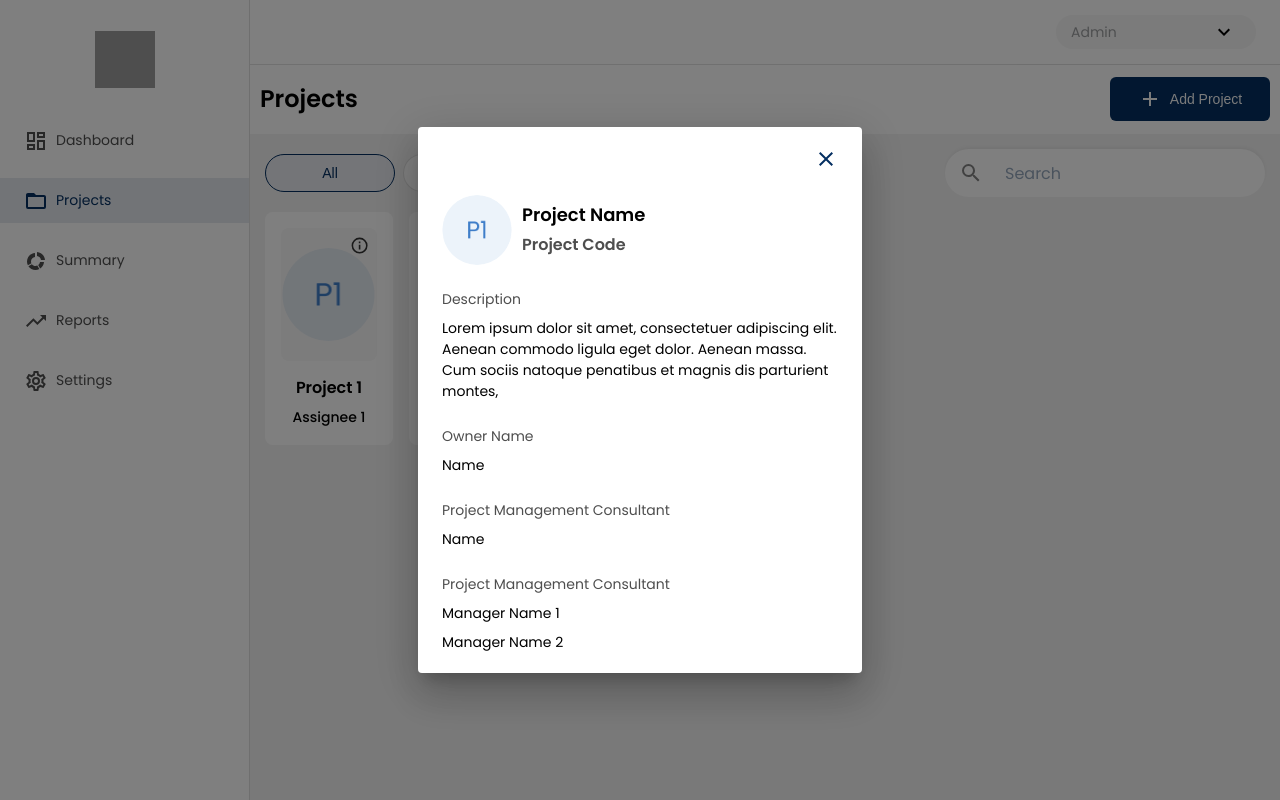
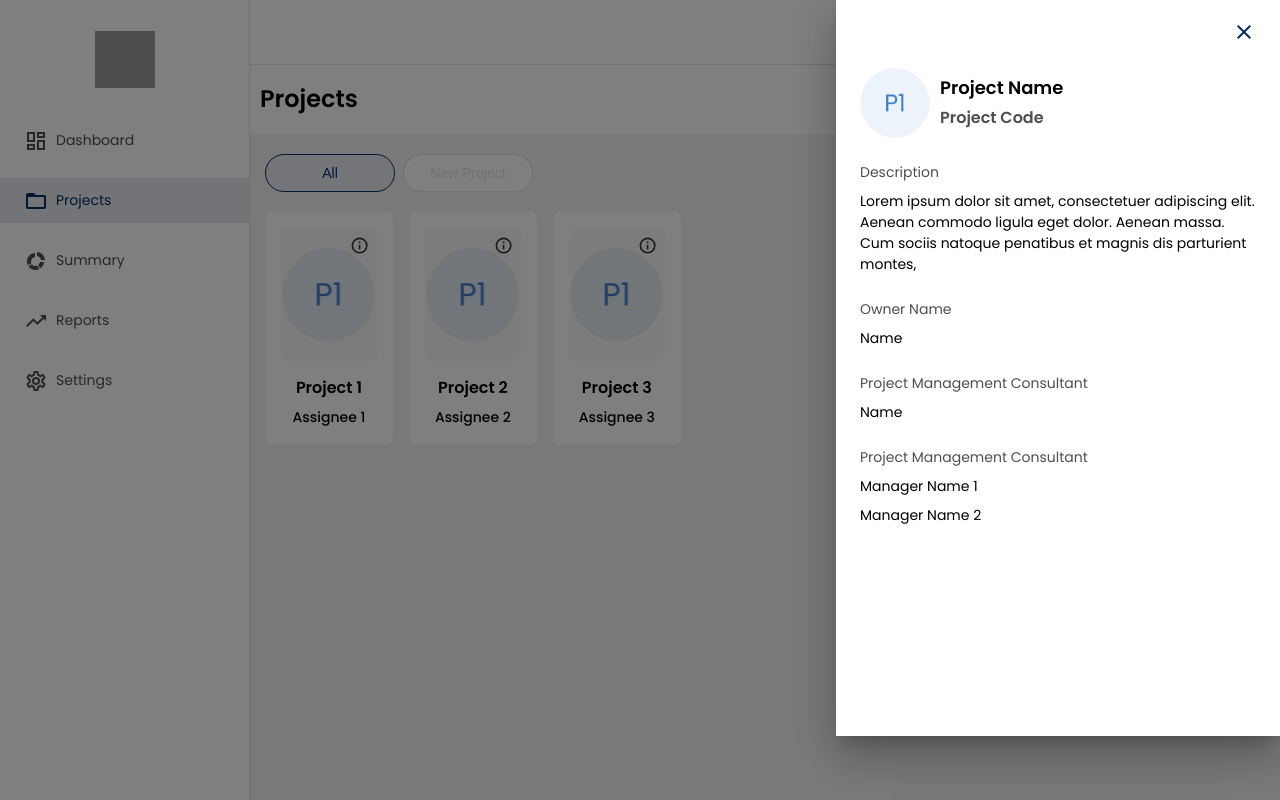
Before and after one commit to XyvinTech/Metal-Craft, a React (Vite) app: page /projects in a window 1280 px wide. Both pictures are taken after a click on the icon 359 px from the left and 245 px from the top of the page. Built offline with nearby package versions, Linux system fonts and the light colour scheme; grey boxes are pictures that could not be loaded.

Commit message:
#projects

```diff
--- a/src/Layout/Layout.jsx
+++ b/src/Layout/Layout.jsx
@@ -293,7 +293,7 @@ const Layout = (props) => {
               <Box sx={{ display: "flex", alignItems: "center" }}>
                 <Box sx={{ marginLeft: "10px" }}>
                   <Typography variant="h7" color={"#292D32"} display="block">
-                    {/* {singleAdmin?.name} */}
+                   Alex
                   </Typography>
                   <Typography
                     variant="h7"
--- a/src/pages/Projects.jsx
+++ b/src/pages/Projects.jsx
@@ -151,6 +151,16 @@ const Projects = () => {
         onClose={handleClose}
         fullWidth
         maxWidth="xs"
+        PaperProps={{
+          sx: {
+            position: "absolute",
+            right: 0,
+            top: 0,
+            margin: 0,
+            height: "100vh",
+            borderRadius: "0",
+          },
+        }}
       >
         <DialogContent>
           <Stack spacing={3}>
```
